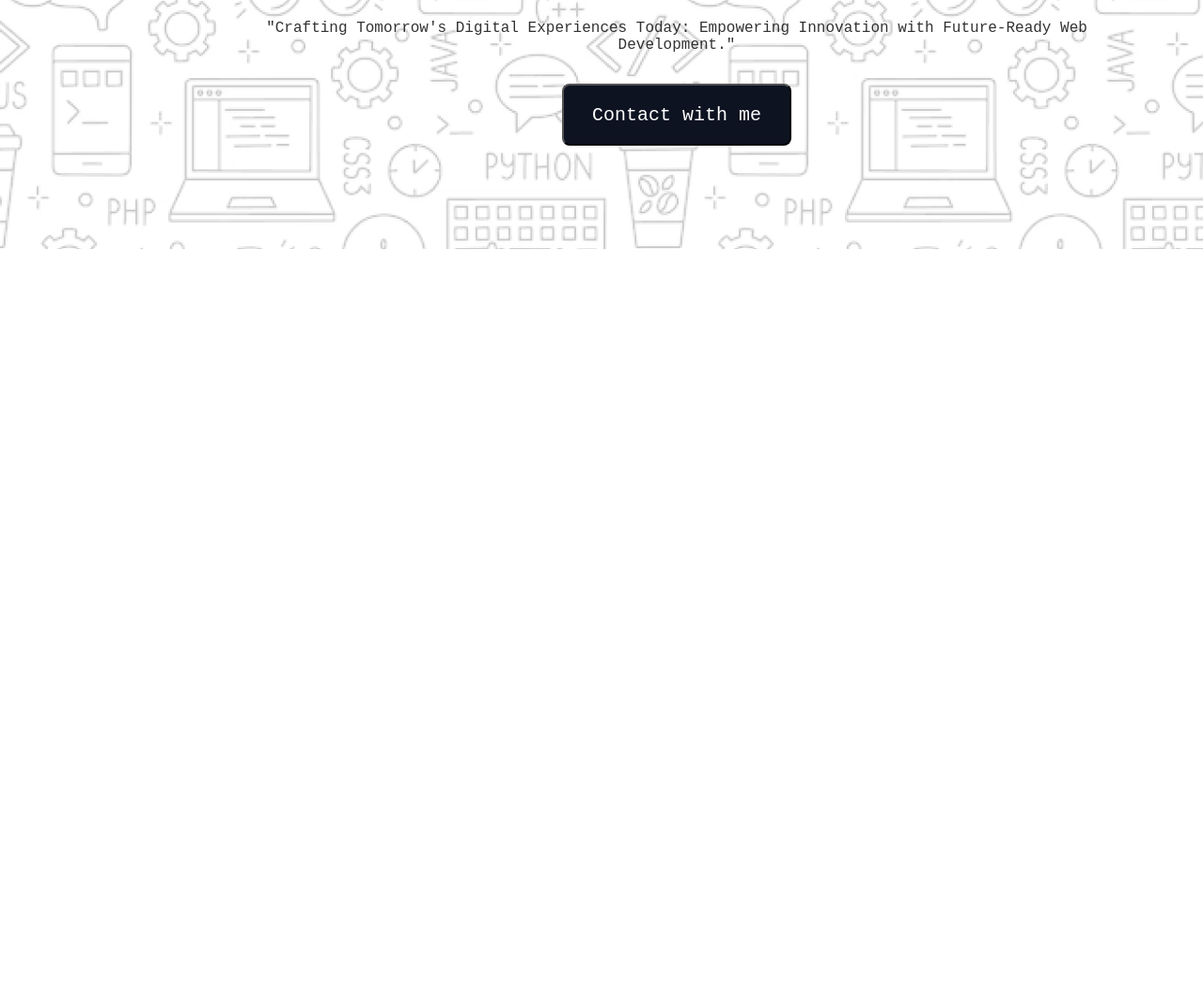
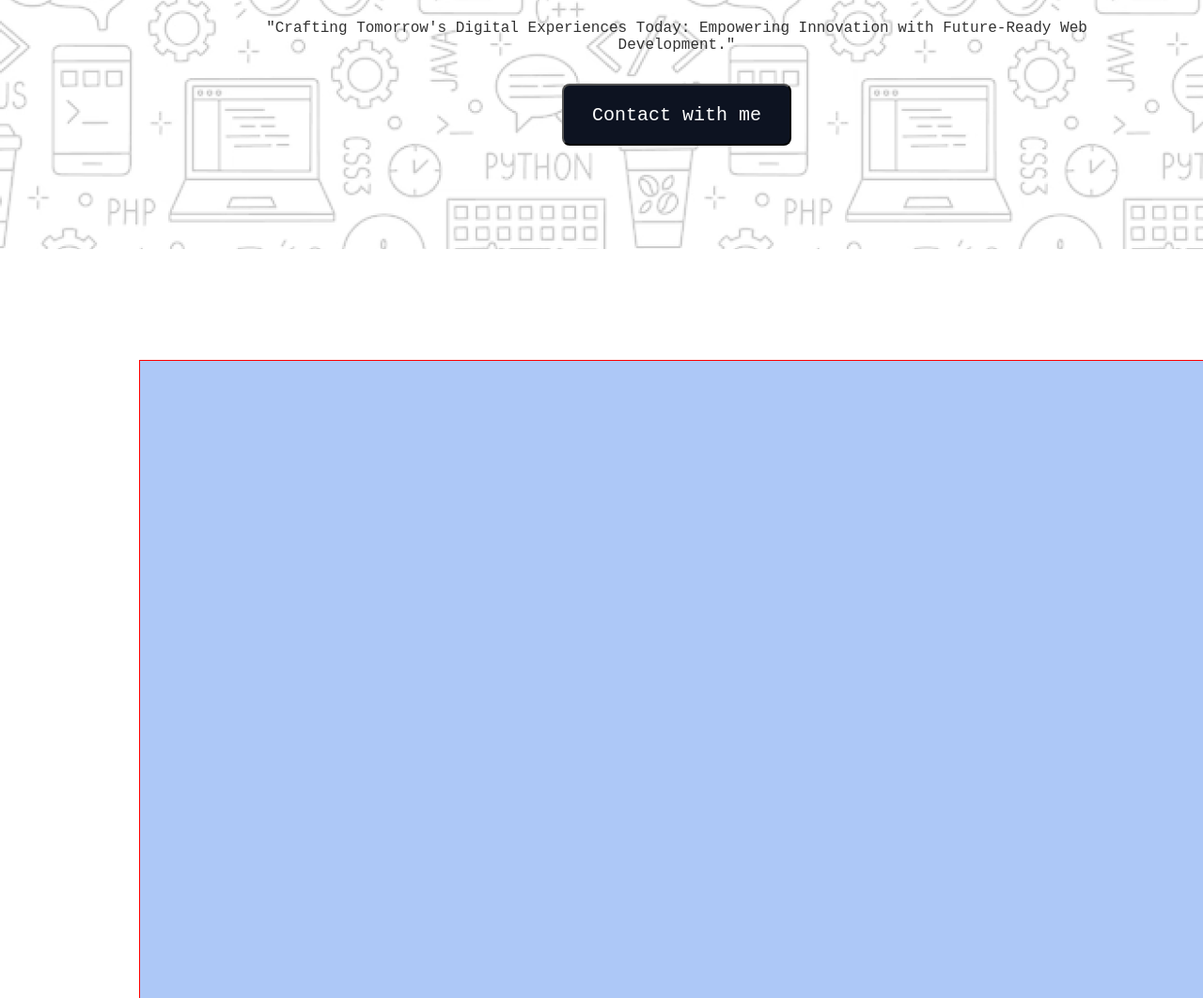
Before and after one commit to rezwan444/my-assignment-01, a plain HTML site: page index.html in a window 1280 px wide. Shown: the part 518-1580 px from the top of the page at 94% size. Before the commit the page ends 800 px from the top, so only its background shows below. Drawn offline with Linux system fonts and the light colour scheme; a web font is replaced by a local one.

Commit message:
added webpage title name

```diff
--- a/index.html
+++ b/index.html
@@ -4,7 +4,7 @@
 <head>
     <meta charset="UTF-8">
     <meta name="viewport" content="width=device-width, initial-scale=1.0">
-    <title>Document</title>
+    <title>Future Developer</title>
     <link rel="stylesheet" href="style.css">
 </head>
 
@@ -29,8 +29,19 @@
     </header>
 
     <!-- Header Banner Section End -->
+    <main>
 
-    <main></main>
+        <!-- Main Content Start Here -->
+
+        <div class="main-content-section">
+
+        </div>
+
+
+
+        <!-- Main Content end-->
+
+    </main>
 
     <footer></footer>
 
--- a/style.css
+++ b/style.css
@@ -59,3 +59,17 @@
     cursor: pointer;
 }
 /* Header Section end here::: */
+
+/* Main Content start */
+
+.main-content-section{
+    width: 1140px;
+    height: 1393px;
+    border: 1px solid red;
+    margin-left: 148px;
+    margin-right: 152px;
+    margin-top: 118px;
+    background-color: #ADC8F7;
+}
+
+/* MAin content end */
```
